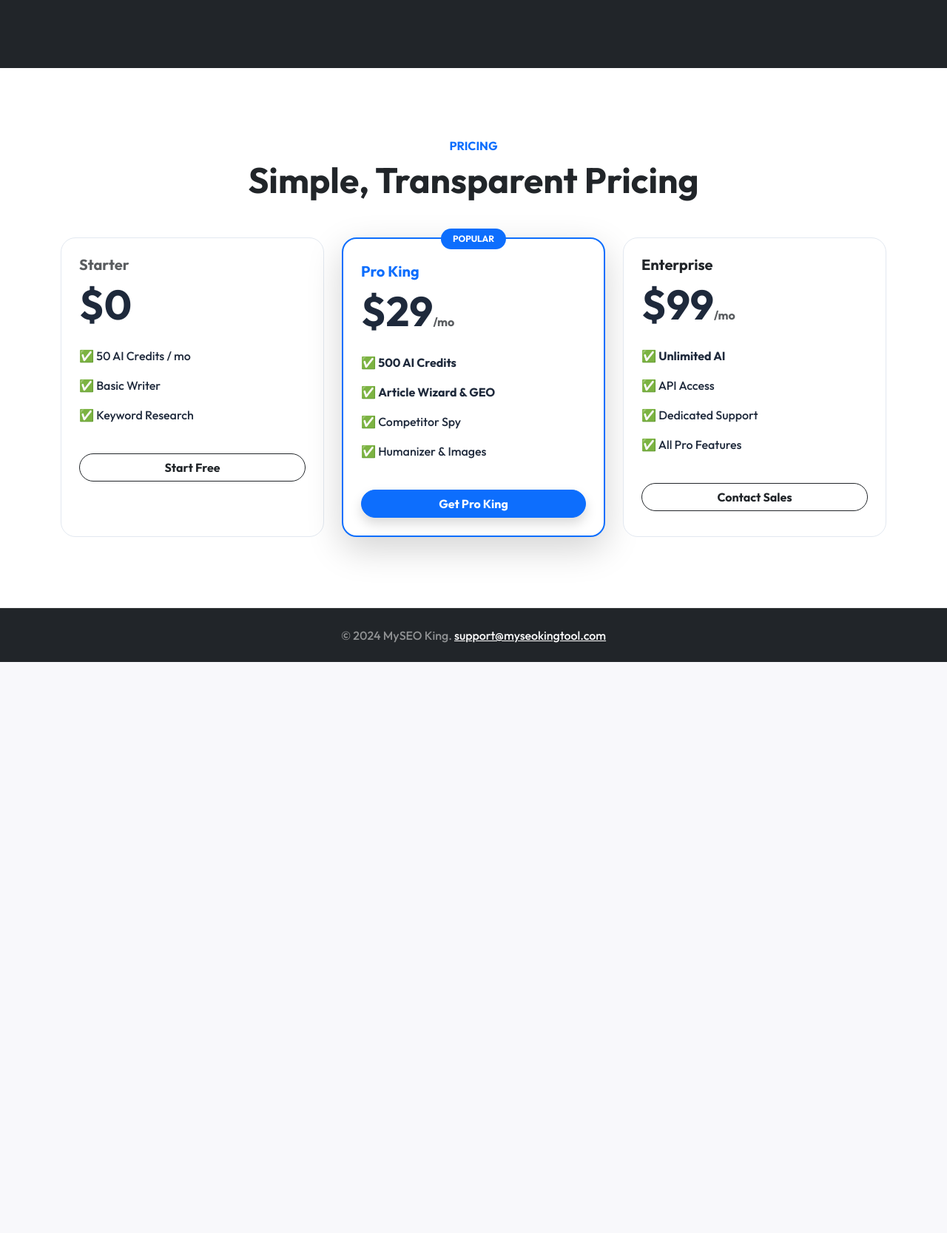
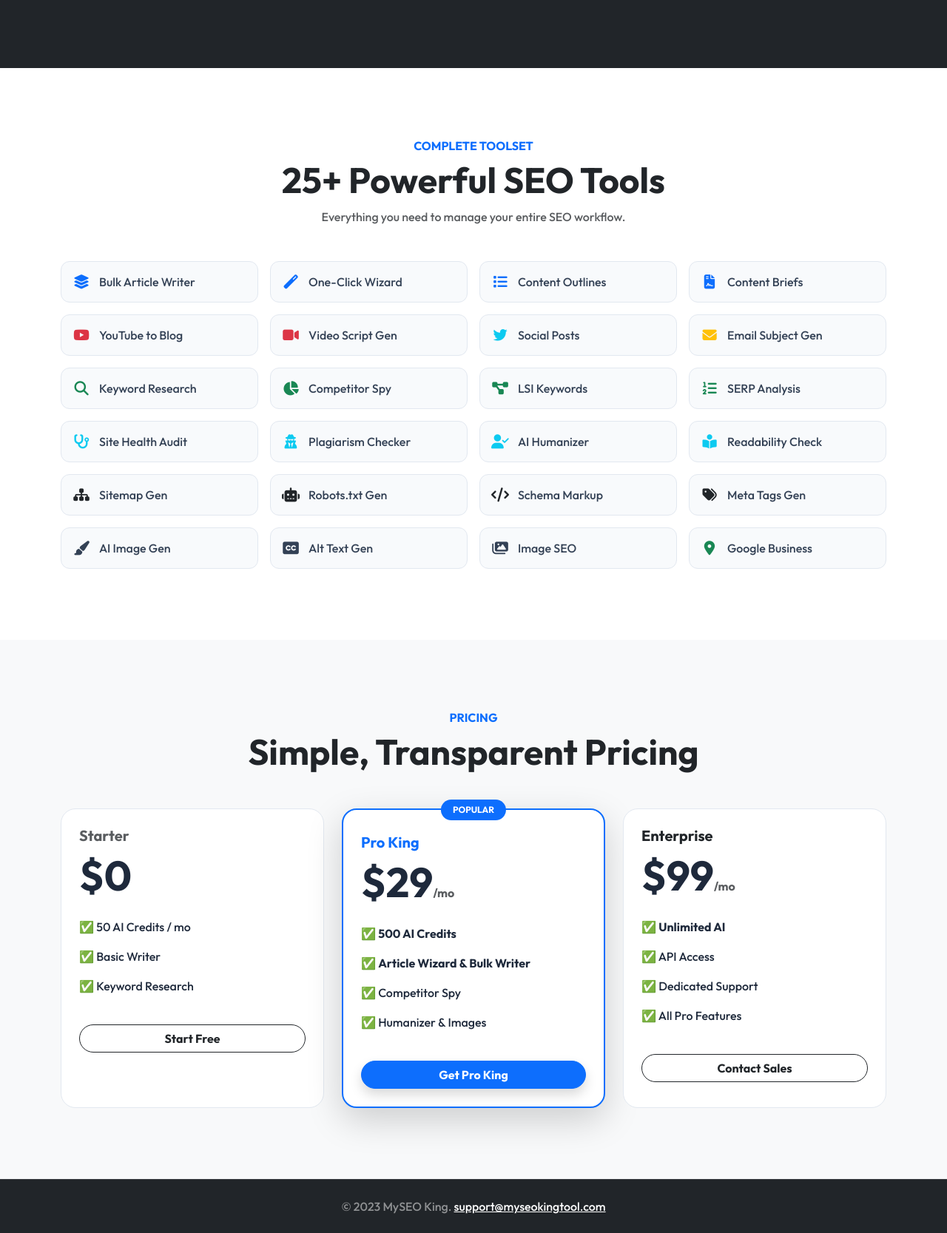
Before and after one commit to dilawar47866/MySEOTooler_V5, a Flask app: page / in a window 1280 px wide. Shown: the part 1500-3167 px from the top of the page at 74% size. Before the commit the page ends 2395 px from the top, so only its background shows below. Run offline with Flask 3, Linux system fonts and the light colour scheme; some libraries are stand-ins or nearby versions.

Commit message:
Update landing.html

```diff
--- a/templates/landing.html
+++ b/templates/landing.html
@@ -3,7 +3,7 @@
 <head>
     <meta charset="UTF-8">
     <meta name="viewport" content="width=device-width, initial-scale=1.0">
-    <title>My SEO King Tool - #1 Free AI SEO Tool & Content Generator</title>
+    <title>MySEO King - #1 Free AI SEO Tool & Content Generator</title>
     <meta name="description" content="Boost your rankings with MySEO King. The all-in-one AI platform for keyword research, competitor analysis, and SEO-optimized content generation.">
 
     <!-- Styles -->
@@ -14,11 +14,13 @@
     <style>
         body { font-family: 'Outfit', sans-serif; background: #0f172a; color: white; overflow-x: hidden; }
 
+        /* HERO */
         .hero-section {
             background: radial-gradient(circle at 50% 0%, #6366f1 0%, #0f172a 70%);
             padding: 140px 0 100px;
         }
 
+        /* GLASS PANEL */
         .glass-panel {
             background: rgba(255, 255, 255, 0.05);
             backdrop-filter: blur(10px);
@@ -27,6 +29,7 @@
             box-shadow: 0 20px 50px rgba(0,0,0,0.5);
         }
 
+        /* INPUTS */
         .url-input {
             background: rgba(255, 255, 255, 0.1);
             border: 1px solid rgba(255, 255, 255, 0.2);
@@ -43,7 +46,7 @@
         }
         .btn-glow:hover { transform: translateY(-3px); box-shadow: 0 10px 30px rgba(99, 102, 241, 0.4); color: white; }
 
-        /* AUDIT CARD */
+        /* RESULT CARD */
         .audit-card {
             background: #ffffff;
             color: #1e293b;
@@ -66,7 +69,7 @@
         .score-warning { border-color: #f59e0b; color: #f59e0b; }
         .score-success { border-color: #22c55e; color: #22c55e; }
 
-        /* FEATURE BOXES */
+        /* FEATURES */
         .feature-box {
             background: #1e293b;
             padding: 2rem;
@@ -78,9 +81,20 @@
         .feature-box:hover { border-color: #6366f1; transform: translateY(-5px); }
         .icon-wrap { font-size: 2rem; margin-bottom: 1rem; color: #818cf8; }
 
+        /* FULL TOOL LIST ITEMS */
+        .tool-item {
+            display: flex; align-items: center; padding: 15px;
+            background: #f8fafc; border-radius: 12px; border: 1px solid #e2e8f0;
+            color: #334155; transition: 0.2s;
+        }
+        .tool-item:hover { border-color: #6366f1; background: white; box-shadow: 0 5px 15px rgba(0,0,0,0.05); transform: translateY(-2px); }
+        .tool-item i { font-size: 1.2rem; margin-right: 12px; width: 24px; text-align: center; }
+
         /* PRICING */
         .pricing-card { background: white; border-radius: 20px; transition: 0.3s; border: 1px solid #e2e8f0; color: #1e293b; }
         .pricing-card:hover { transform: translateY(-5px); border-color: #6366f1; }
+        .pricing-popular { border: 2px solid #4f46e5; position: relative; }
+        .badge-popular { position: absolute; top: -15px; left: 50%; transform: translateX(-50%); background: #4f46e5; color: white; padding: 5px 15px; border-radius: 20px; font-size: 0.8rem; font-weight: bold; }
 
         .blur-trap { filter: blur(5px); user-select: none; pointer-events: none; opacity: 0.7; }
         .lock-overlay { position: absolute; top: 55%; left: 50%; transform: translate(-50%, -50%); z-index: 10; width: 90%; }
@@ -180,7 +194,7 @@
         </div>
     </div>
 
-    <!-- FEATURES -->
+    <!-- MAIN USPs -->
     <div class="py-5 bg-dark">
         <div class="container py-5">
             <div class="text-center mb-5">
@@ -198,8 +212,51 @@
         </div>
     </div>
 
+    <!-- ALL TOOLS GRID (THE VALUE STACK) -->
+    <div class="py-5 bg-white">
+        <div class="container py-5">
+            <div class="text-center mb-5">
+                <h6 class="text-primary fw-bold text-uppercase">Complete Toolset</h6>
+                <h2 class="fw-bold display-5 text-dark">25+ Powerful SEO Tools</h2>
+                <p class="text-muted">Everything you need to manage your entire SEO workflow.</p>
+            </div>
+
+            <div class="row g-3">
+                <!-- Content Tools -->
+                <div class="col-lg-3 col-md-4 col-6"><div class="tool-item"><i class="fas fa-layer-group text-primary"></i> <span>Bulk Article Writer</span></div></div>
+                <div class="col-lg-3 col-md-4 col-6"><div class="tool-item"><i class="fas fa-magic text-primary"></i> <span>One-Click Wizard</span></div></div>
+                <div class="col-lg-3 col-md-4 col-6"><div class="tool-item"><i class="fas fa-list text-primary"></i> <span>Content Outlines</span></div></div>
+                <div class="col-lg-3 col-md-4 col-6"><div class="tool-item"><i class="fas fa-file-contract text-primary"></i> <span>Content Briefs</span></div></div>
+                <div class="col-lg-3 col-md-4 col-6"><div class="tool-item"><i class="fab fa-youtube text-danger"></i> <span>YouTube to Blog</span></div></div>
+                <div class="col-lg-3 col-md-4 col-6"><div class="tool-item"><i class="fas fa-video text-danger"></i> <span>Video Script Gen</span></div></div>
+                <div class="col-lg-3 col-md-4 col-6"><div class="tool-item"><i class="fab fa-twitter text-info"></i> <span>Social Posts</span></div></div>
+                <div class="col-lg-3 col-md-4 col-6"><div class="tool-item"><i class="fas fa-envelope text-warning"></i> <span>Email Subject Gen</span></div></div>
+
+                <!-- Research & Analysis -->
+                <div class="col-lg-3 col-md-4 col-6"><div class="tool-item"><i class="fas fa-search text-success"></i> <span>Keyword Research</span></div></div>
+                <div class="col-lg-3 col-md-4 col-6"><div class="tool-item"><i class="fas fa-chart-pie text-success"></i> <span>Competitor Spy</span></div></div>
+                <div class="col-lg-3 col-md-4 col-6"><div class="tool-item"><i class="fas fa-project-diagram text-success"></i> <span>LSI Keywords</span></div></div>
+                <div class="col-lg-3 col-md-4 col-6"><div class="tool-item"><i class="fas fa-list-ol text-success"></i> <span>SERP Analysis</span></div></div>
+                <div class="col-lg-3 col-md-4 col-6"><div class="tool-item"><i class="fas fa-stethoscope text-info"></i> <span>Site Health Audit</span></div></div>
+                <div class="col-lg-3 col-md-4 col-6"><div class="tool-item"><i class="fas fa-user-secret text-info"></i> <span>Plagiarism Checker</span></div></div>
+                <div class="col-lg-3 col-md-4 col-6"><div class="tool-item"><i class="fas fa-user-check text-info"></i> <span>AI Humanizer</span></div></div>
+                <div class="col-lg-3 col-md-4 col-6"><div class="tool-item"><i class="fas fa-book-reader text-info"></i> <span>Readability Check</span></div></div>
+
+                <!-- Technical & Images -->
+                <div class="col-lg-3 col-md-4 col-6"><div class="tool-item"><i class="fas fa-sitemap text-dark"></i> <span>Sitemap Gen</span></div></div>
+                <div class="col-lg-3 col-md-4 col-6"><div class="tool-item"><i class="fas fa-robot text-dark"></i> <span>Robots.txt Gen</span></div></div>
+                <div class="col-lg-3 col-md-4 col-6"><div class="tool-item"><i class="fas fa-code text-dark"></i> <span>Schema Markup</span></div></div>
+                <div class="col-lg-3 col-md-4 col-6"><div class="tool-item"><i class="fas fa-tags text-dark"></i> <span>Meta Tags Gen</span></div></div>
+                <div class="col-lg-3 col-md-4 col-6"><div class="tool-item"><i class="fas fa-paint-brush text-purple"></i> <span>AI Image Gen</span></div></div>
+                <div class="col-lg-3 col-md-4 col-6"><div class="tool-item"><i class="fas fa-closed-captioning text-purple"></i> <span>Alt Text Gen</span></div></div>
+                <div class="col-lg-3 col-md-4 col-6"><div class="tool-item"><i class="fas fa-images text-purple"></i> <span>Image SEO</span></div></div>
+                <div class="col-lg-3 col-md-4 col-6"><div class="tool-item"><i class="fas fa-map-marker-alt text-success"></i> <span>Google Business</span></div></div>
+            </div>
+        </div>
+    </div>
+
     <!-- PRICING -->
-    <div class="py-5 bg-white text-dark">
+    <div class="py-5 bg-light text-dark">
         <div class="container py-5">
             <div class="text-center mb-5">
                 <h6 class="text-primary fw-bold text-uppercase">Pricing</h6>
@@ -219,7 +276,7 @@
                         <a href="/signup" class="btn btn-outline-dark w-100 fw-bold rounded-pill">Start Free</a>
                     </div>
                 </div>
-                <!-- PRO -->
+                <!-- PRO KING -->
                 <div class="col-md-4">
                     <div class="card pricing-card p-4 h-100 border-primary border-2 shadow-lg position-relative">
                         <div class="position-absolute top-0 start-50 translate-middle badge bg-primary px-3 py-2 rounded-pill">POPULAR</div>
@@ -227,7 +284,7 @@
                         <h2 class="display-4 fw-bold mb-4">$29<span class="fs-6 text-muted">/mo</span></h2>
                         <ul class="list-unstyled mb-4">
                             <li class="mb-3">✅ <strong>500 AI Credits</strong></li>
-                            <li class="mb-3">✅ <strong>Article Wizard & GEO</strong></li>
+                            <li class="mb-3">✅ <strong>Article Wizard & Bulk Writer</strong></li>
                             <li class="mb-3">✅ Competitor Spy</li>
                             <li class="mb-3">✅ Humanizer & Images</li>
                         </ul>
@@ -253,7 +310,7 @@
     </div>
 
     <footer class="py-4 bg-dark text-center text-white-50 border-top border-white border-opacity-10">
-        <div class="container"><p class="mb-0">&copy; 2024 MySEO King. <a href="mailto:support@myseokingtool.com" class="text-white">support@myseokingtool.com</a></p></div>
+        <div class="container"><p class="mb-0">&copy; 2023 MySEO King. <a href="mailto:support@myseokingtool.com" class="text-white">support@myseokingtool.com</a></p></div>
     </footer>
 
     <script>
```
